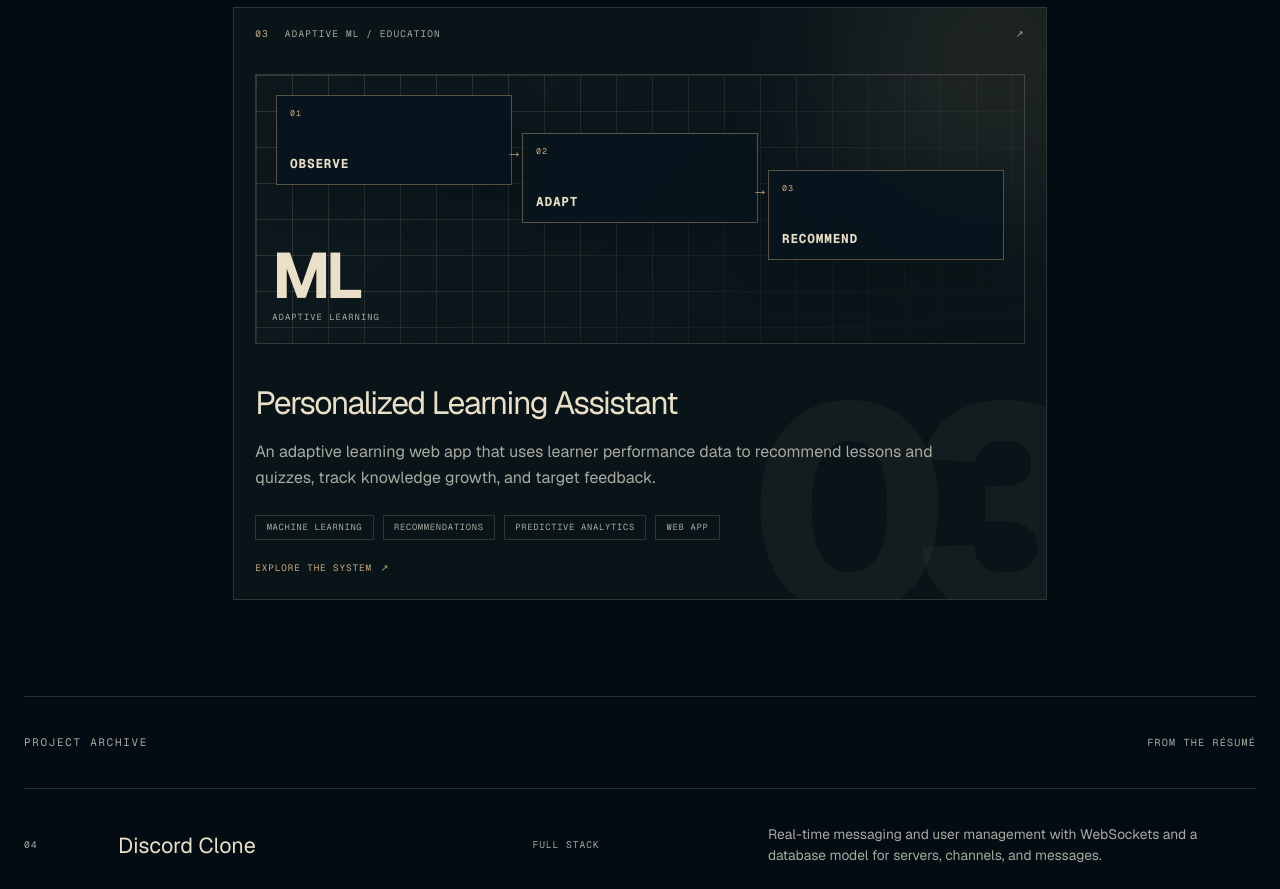
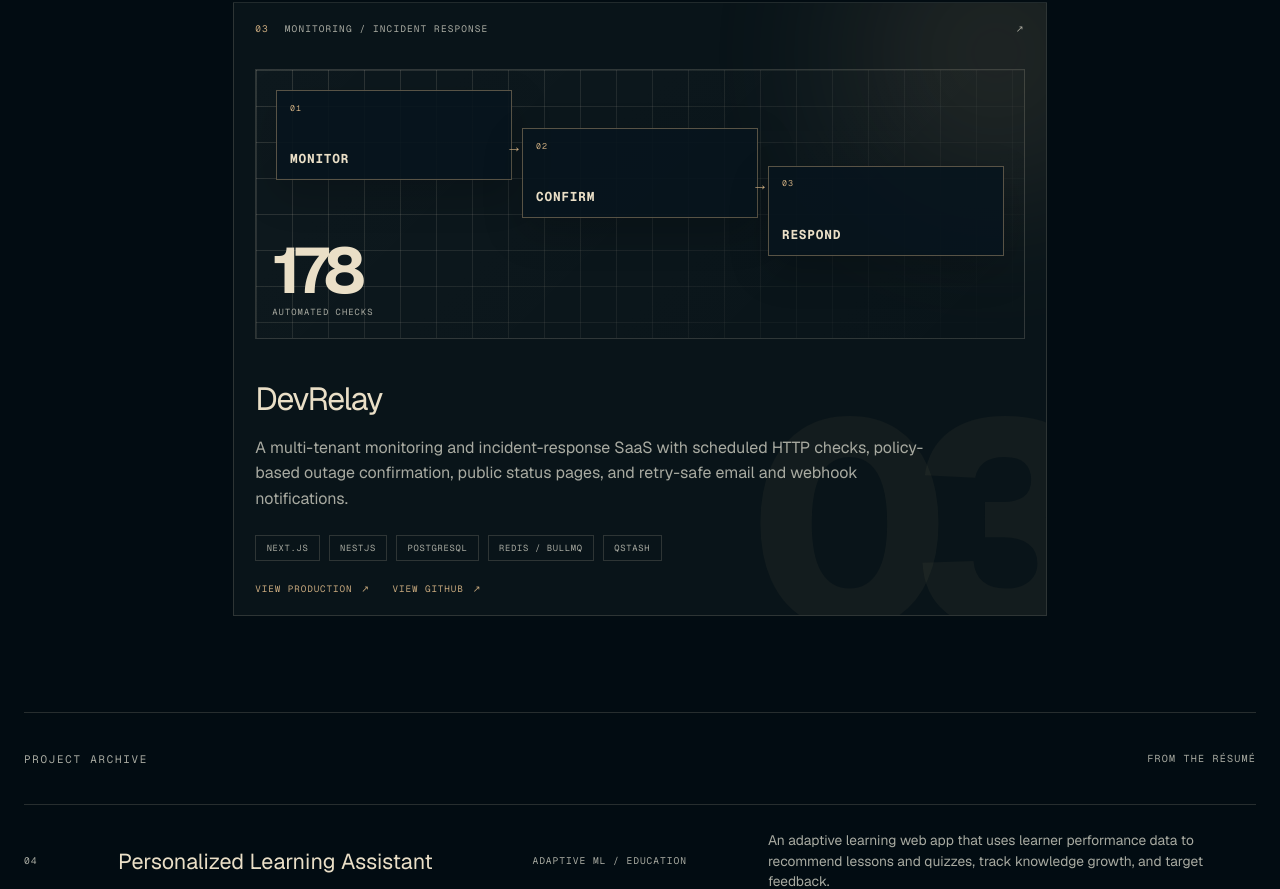
Before and after one commit to neevj2006/portfolio, a Next.js app: page / in a window 1280 px wide. Shown: the part 1908-2797 px from the top of the page. Built offline with nearby package versions, Linux system fonts and the light colour scheme.

Commit message:
Add DevRelay to selected projects

```diff
--- a/app/globals.css
+++ b/app/globals.css
@@ -252,7 +252,7 @@ h1, h2, h3, p { margin-top: 0; }
 [data-reveal].is-visible { opacity: 1; transform: translateY(0); clip-path: inset(0 0 0 0); }
 
 .featured-grid { display: grid; grid-template-columns: repeat(12, 1fr); gap: 1.25rem; perspective: 1200px; }
-.project-card { --rx: 0deg; --ry: 0deg; position: relative; min-height: 600px; padding: 1.35rem; background: rgba(11,23,27,.86); border: 1px solid var(--line); overflow: hidden; transform: rotateX(var(--rx)) rotateY(var(--ry)); transform-style: preserve-3d; transition: transform .18s ease, border-color .3s ease, background .3s ease, opacity .8s ease; }
+.project-card { --rx: 0deg; --ry: 0deg; display: block; position: relative; min-height: 600px; padding: 1.35rem; background: rgba(11,23,27,.86); border: 1px solid var(--line); overflow: hidden; transform: rotateX(var(--rx)) rotateY(var(--ry)); transform-style: preserve-3d; transition: transform .18s ease, border-color .3s ease, background .3s ease, opacity .8s ease; }
 .project-card:nth-child(1),
 .project-card:nth-child(2) { grid-column: span 6; }
 .project-card:nth-child(3) { grid-column: 3 / span 8; min-height: 520px; }
@@ -280,6 +280,7 @@ h1, h2, h3, p { margin-top: 0; }
 .project-copy p { max-width: 680px; color: var(--mist); line-height: 1.6; }
 .project-copy ul { list-style: none; display: flex; flex-wrap: wrap; gap: .55rem; padding: 0; margin: 1.5rem 0 0; }
 .project-copy li { border: 1px solid var(--line); padding: .45rem .65rem; font: .55rem/1 var(--font-geist-mono); text-transform: uppercase; letter-spacing: .08em; color: var(--mist); }
+.project-actions { display: flex; flex-wrap: wrap; gap: 1.4rem; }
 .project-cta { display: inline-flex; align-items: center; gap: .55rem; margin-top: 1.5rem; color: var(--accent); font: .58rem/1 var(--font-geist-mono); letter-spacing: .1em; text-transform: uppercase; }
 
 .archive { margin-top: 6rem; border-top: 1px solid var(--line); }
--- a/app/page.tsx
+++ b/app/page.tsx
@@ -15,7 +15,7 @@ const featuredProjects = [
       "A multi-object tracking system that detects vehicles in recorded footage and estimates real-world speed from calibrated pixel displacement.",
     tags: ["Python", "OpenCV", "YOLO", "DeepSORT"],
     visualSteps: ["Detect", "Track", "Estimate"],
-    href: "https://github.com/neevj2006",
+    githubHref: "https://github.com/neevj2006",
     tone: "cyan",
   },
   {
@@ -28,25 +28,27 @@ const featuredProjects = [
       "An AI-powered voice assistant with speech recognition, transformer-based intent understanding, custom command classification, and response generation.",
     tags: ["Python", "Speech recognition", "NLP", "Transformers"],
     visualSteps: ["Listen", "Understand", "Respond"],
-    href: "https://github.com/neevj2006",
+    githubHref: "https://github.com/neevj2006",
     tone: "coral",
   },
   {
     index: "03",
-    eyebrow: "Adaptive ML / education",
-    title: "Personalized Learning Assistant",
-    metric: "ML",
-    metricLabel: "adaptive learning",
+    eyebrow: "Monitoring / incident response",
+    title: "DevRelay",
+    metric: "178",
+    metricLabel: "automated checks",
     description:
-      "An adaptive learning web app that uses learner performance data to recommend lessons and quizzes, track knowledge growth, and target feedback.",
-    tags: ["Machine learning", "Recommendations", "Predictive analytics", "Web app"],
-    visualSteps: ["Observe", "Adapt", "Recommend"],
-    href: "https://github.com/neevj2006",
+      "A multi-tenant monitoring and incident-response SaaS with scheduled HTTP checks, policy-based outage confirmation, public status pages, and retry-safe email and webhook notifications.",
+    tags: ["Next.js", "NestJS", "PostgreSQL", "Redis / BullMQ", "QStash"],
+    visualSteps: ["Monitor", "Confirm", "Respond"],
+    githubHref: "https://github.com/neevj2006/DevRelay",
+    productionHref: "https://devrelay-delta.vercel.app/",
     tone: "violet",
   },
 ];
 
 const archiveProjects = [
+  ["Personalized Learning Assistant", "Adaptive ML / education", "An adaptive learning web app that uses learner performance data to recommend lessons and quizzes, track knowledge growth, and target feedback."],
   ["Discord Clone", "Full stack", "Real-time messaging and user management with WebSockets and a database model for servers, channels, and messages."],
   ["Cryptojacking Attack Analysis", "Security research", "Attack-vector and defense analysis conducted under the guidance of Professor Maria Konte at Georgia Tech."],
   ["GenZ Script", "Language design", "A Python programming language with Gen Z-inspired keywords, built with a custom lexer and parser."],
@@ -382,12 +384,9 @@ export default function Home() {
 
         <div className="featured-grid">
           {featuredProjects.map((project) => (
-            <a
+            <article
               className={`project-card ${project.tone}`}
-              href={project.href}
               key={project.title}
-              target={project.href.startsWith("http") ? "_blank" : undefined}
-              rel={project.href.startsWith("http") ? "noreferrer" : undefined}
               onPointerMove={tilt}
               onPointerLeave={resetTilt}
               data-index={project.index}
@@ -411,9 +410,18 @@ export default function Home() {
                 <h3>{project.title}</h3>
                 <p>{project.description}</p>
                 <ul>{project.tags.map((tag) => <li key={tag}>{tag}</li>)}</ul>
-                <span className="project-cta">Explore the system <ArrowIcon /></span>
+                <div className="project-actions">
+                  {project.productionHref ? (
+                    <a className="project-cta" href={project.productionHref} target="_blank" rel="noreferrer">
+                      View production <ArrowIcon />
+                    </a>
+                  ) : null}
+                  <a className="project-cta" href={project.githubHref} target="_blank" rel="noreferrer">
+                    View GitHub <ArrowIcon />
+                  </a>
+                </div>
               </div>
-            </a>
+            </article>
           ))}
         </div>
 
```
Also changed, not shown: 1 other file (tests, documents, lock files or other folders).
